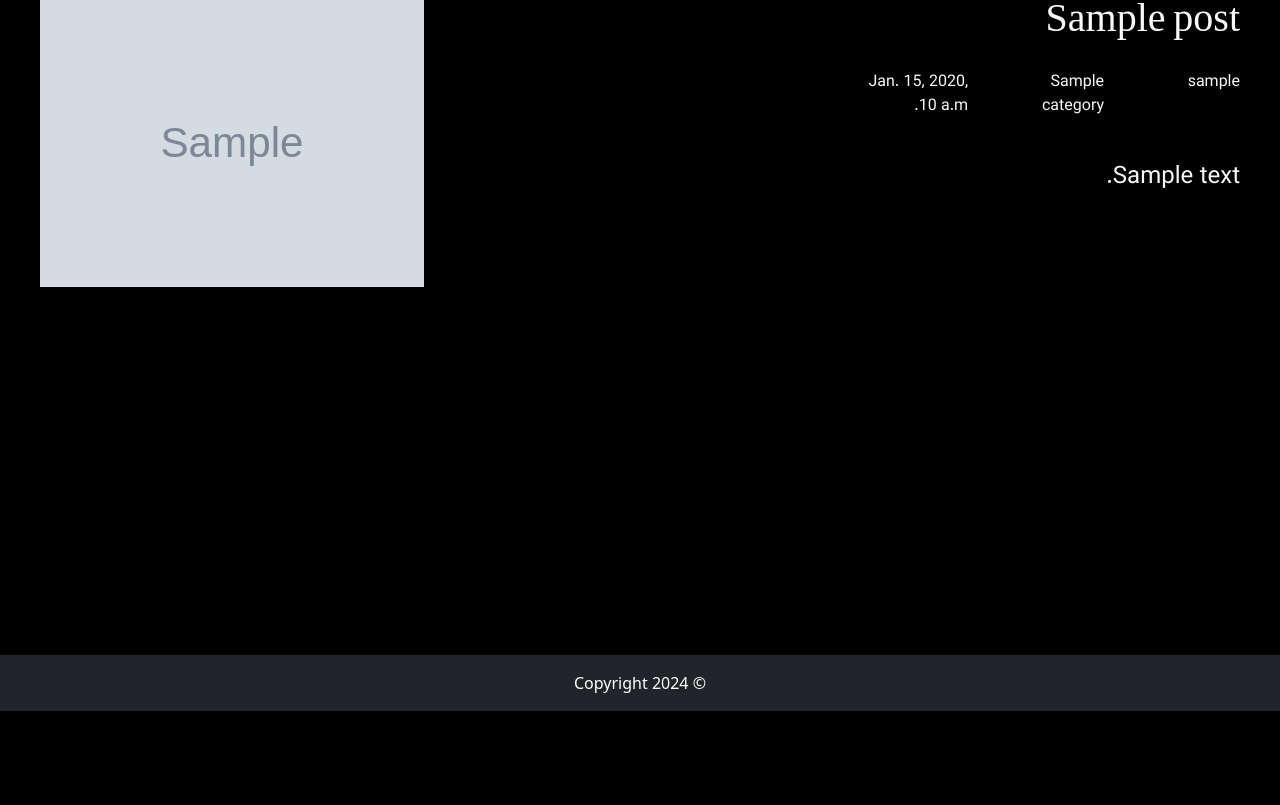
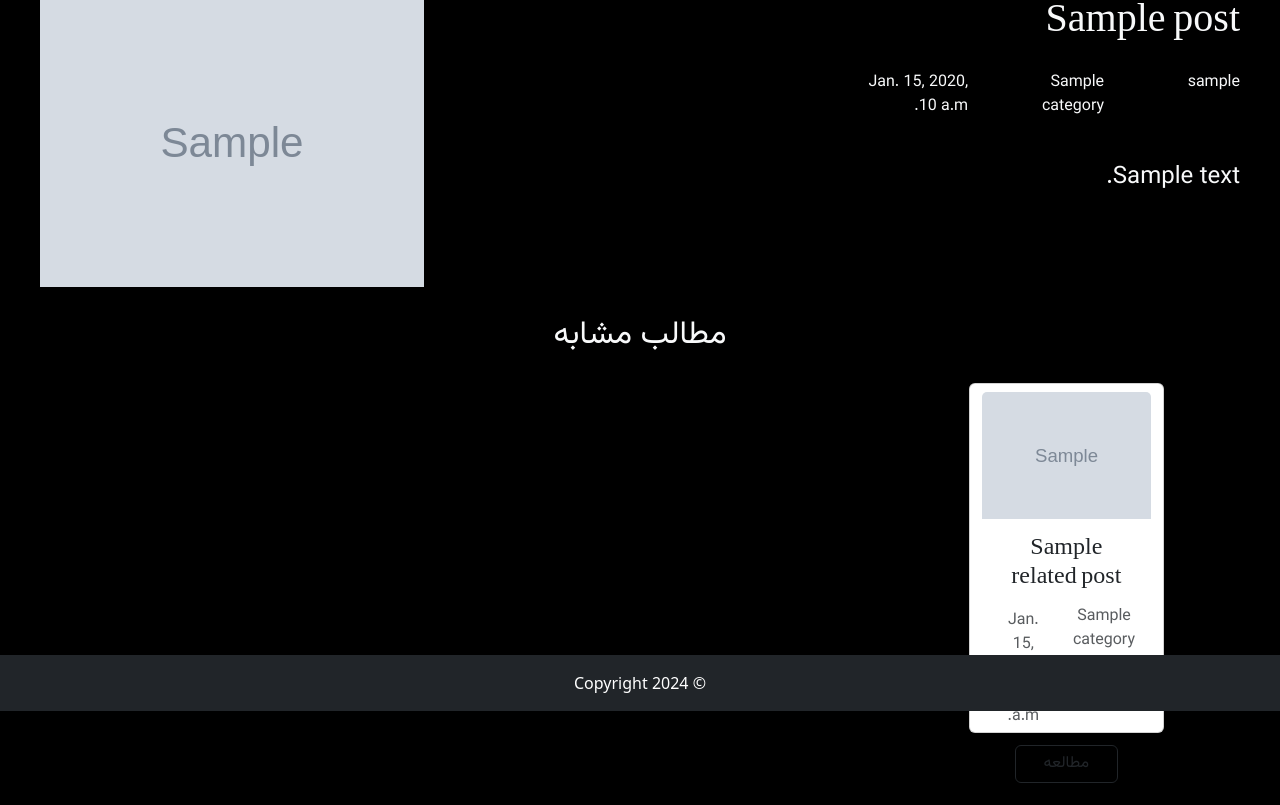
Before and after one commit to Behnaz81/Blog, a Django app: template templates/post_details.html in a window 1280 px wide. Shown: the part 89-894 px from the top of the page. Before the commit the page ends 800 px from the top, so only its background shows below. Run offline with Django 5.2, Linux system fonts and the light colour scheme; tables that the repository leaves empty hold one stand-in row (values such as "Sample post"); the template is opened without the code that fills it: values that come from a table or form of the project are taken from there, most other values are stand-ins (such as "Sample title", 1, 10 or a date in 2020); grey boxes marked "Sample" are stand-in pictures.

Commit message:
related posts are added to the detail page

```diff
--- a/templates/post_details.html
+++ b/templates/post_details.html
@@ -28,4 +28,21 @@
 
     </div>
 
+    <p class="fs-2 text-center text-light">مطالب مشابه</p>
+    <div class="row justify-content-start text-center me-5 pe-5">
+        {% for related_post in related_posts %}
+            <div class="col-lg-2 col-sm-4 col-md-3 card m-2" style="height: 350px;">
+                <img src="{{ related_post.image }}" class="card-img-top img-fluid mt-2 h-50" alt="{{ related_post.title }}">
+                <div class="card-body text-center">
+                    <h5 class="card-title titr fs-4 mb-3">{{ related_post.title }}</h5>
+                    <div class="row">
+                        <p class="card-subtitle mb-2 text-body-secondary fw-lighter col">{{ related_post.category.title }}</p>
+                        <p class="text-body-secondary fw-lighter col">{{ related_post.created_at }}</p>
+                    </div>
+                    <a href="{% url 'my_site:detail-post' related_post.id %}" type="button" class="btn btn-outline-dark w-75">مطالعه</a>
+                </div>
+            </div>
+        {% endfor %}
+    </div>
+
 {% endblock %}
```
Also changed, not shown: my_site/views.py (+7 -1 lines).
